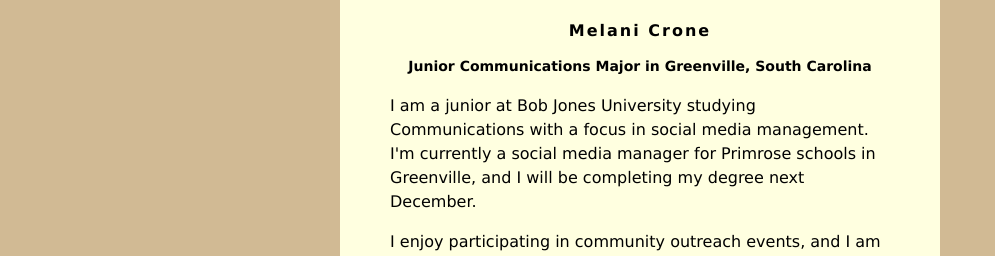
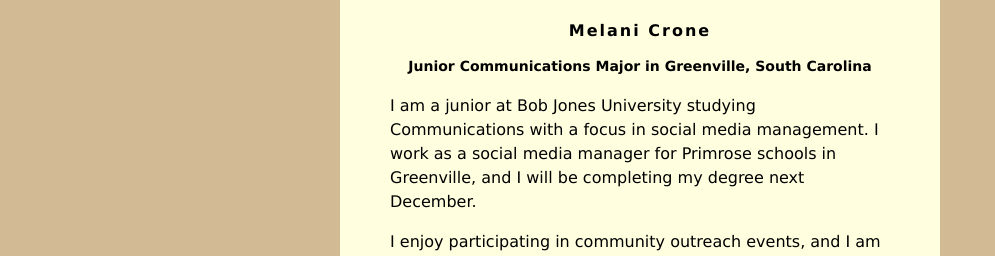
Before and after one commit to mcron159/mcron159.github.io, a plain HTML site: page index.html in a window 1280 px wide. Shown: the top 256 px of the page, without its empty margins (0-995 px from the left). Drawn offline with Linux system fonts and the light colour scheme.

Commit message:
Update index.html

```diff
--- a/index.html
+++ b/index.html
@@ -33,7 +33,7 @@ h3 {
         <h1>Melani Crone</h1>
         <h2>Junior Communications Major in Greenville, South Carolina</h2>
 
-         <p>I am a junior at Bob Jones University studying Communications with a focus in social media management. I'm currently a social media manager for Primrose schools in Greenville, and I will be completing my degree next December.</p>
+         <p>I am a junior at Bob Jones University studying Communications with a focus in social media management. I work as a social media manager for Primrose schools in Greenville, and I will be completing my degree next December.</p>
          <p>
             I enjoy participating in community outreach events, and I am active in my local church: Southside Baptist Church of Gaffney, SC.  I teach Sunday School for the College &amp; Career group and I run the Sound / Video Projection System during services.  I also drive the church bus for weekend activities.
          </p
```
